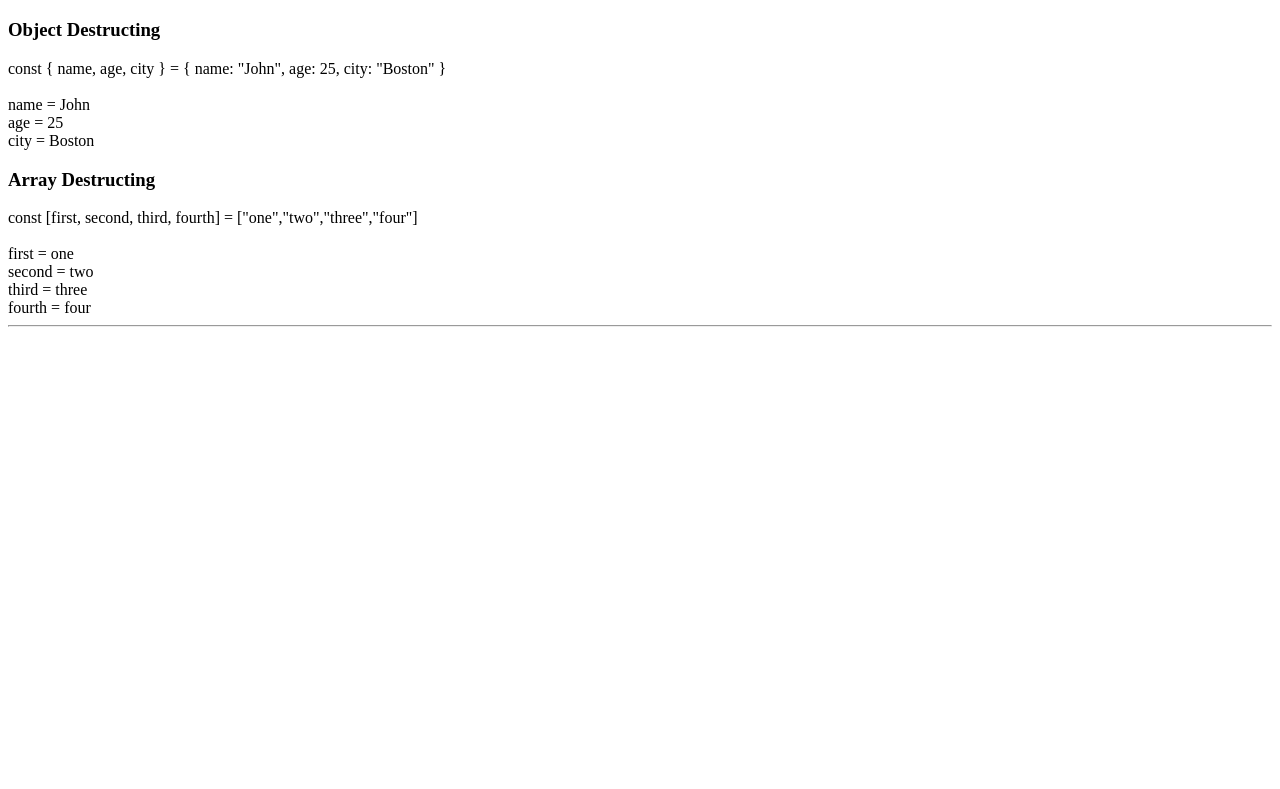
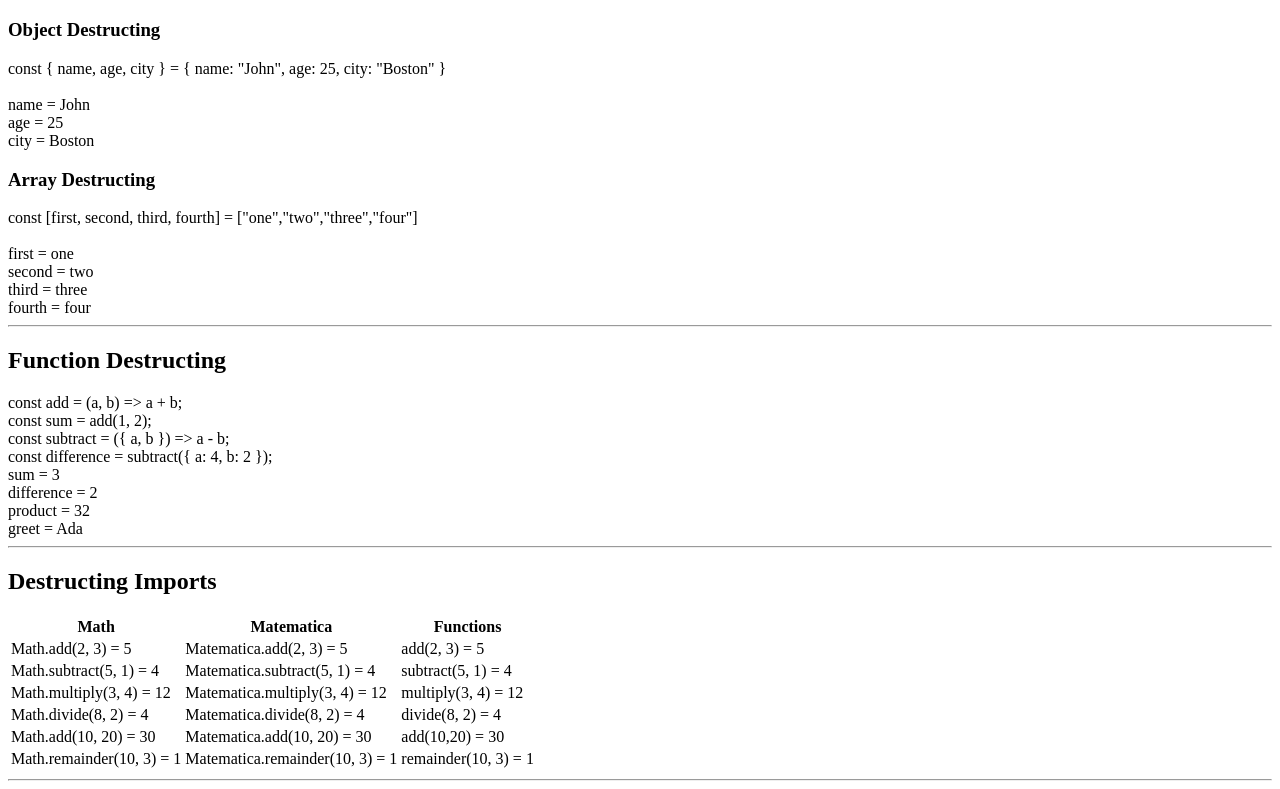
Before and after one commit to yevk55/webdev-client, a Next.js app: page /labs/lab3 in a window 1280 px wide. Shown: the part 5291-6080 px from the top of the page. Before the commit the page ends 5626 px from the top, so only its background shows below. Built offline with nearby package versions, Linux system fonts and the light colour scheme.

Commit message:
added destructing pages

```diff
--- /dev/null
+++ b/app/labs/lab3/DestructingImports.tsx
@@ -0,0 +1,52 @@
+import Math, { add, subtract, multiply, divide, remainder } from "./Math";
+import * as Matematica from "./Math";
+
+export default function DestructingImports() {
+  return (
+    <div id="wd-destructuring-imports">
+      <h2>Destructing Imports</h2>
+      <table className="w-full border-collapse text-sm">
+        <thead>
+          <tr>
+            <th>Math</th>
+            <th>Matematica</th>
+            <th>Functions</th>
+          </tr>
+        </thead>
+        <tbody>
+          <tr>
+            <td>Math.add(2, 3) = {Math.add(2, 3)}</td>
+            <td>Matematica.add(2, 3) = {Matematica.add(2, 3)}</td>
+            <td>add(2, 3) = {add(2, 3)}</td>
+          </tr>
+          <tr>
+            <td>Math.subtract(5, 1) = {Math.subtract(5, 1)}</td>
+            <td>Matematica.subtract(5, 1) = {Matematica.subtract(5, 1)}</td>
+            <td>subtract(5, 1) = {subtract(5, 1)}</td>
+          </tr>
+          <tr>
+            <td>Math.multiply(3, 4) = {Math.multiply(3, 4)}</td>
+            <td>Matematica.multiply(3, 4) = {Matematica.multiply(3, 4)}</td>
+            <td>multiply(3, 4) = {multiply(3, 4)}</td>
+          </tr>
+          <tr>
+            <td>Math.divide(8, 2) = {Math.divide(8, 2)}</td>
+            <td>Matematica.divide(8, 2) = {Matematica.divide(8, 2)}</td>
+            <td>divide(8, 2) = {divide(8, 2)}</td>
+          </tr>
+          <tr>
+            <td>Math.add(10, 20) = {Math.add(10, 20)}</td>
+            <td>Matematica.add(10, 20) = {Matematica.add(10, 20)}</td>
+            <td>add(10,20) = {add(10, 20)}</td>
+          </tr>
+          <tr>
+            <td>Math.remainder(10, 3) = {Math.remainder(10, 3)}</td>
+            <td>Matematica.remainder(10, 3) = {Matematica.remainder(10, 3)}</td>
+            <td>remainder(10, 3) = {remainder(10, 3)}</td>
+          </tr>
+        </tbody>
+      </table>
+      <hr />
+    </div>
+  );
+}
--- /dev/null
+++ b/app/labs/lab3/FunctionDestructing.tsx
@@ -0,0 +1,24 @@
+export default function FunctionDestructing() {
+  const add = (a: number, b: number) => a + b;
+  const sum = add(1, 2);
+  const subtract = ({ a, b }: { a: number; b: number }) => a - b;
+  const difference = subtract({ a: 4, b: 2 });
+  const multiply = (a: number, b: number) => a * b;
+  const product = multiply(4, 8);
+  const greet = (name = "Ada") => name;
+  const greeting = greet();
+  return (
+    <div id="wd-function-destructing">
+      <h2>Function Destructing</h2>
+      const add = (a, b) =&gt; a + b; <br />
+      const sum = add(1, 2);          <br />
+      const subtract = (&#123; a, b &#125;) =&gt; a - b; <br />
+      const difference = subtract(&#123; a: 4, b: 2 &#125;); <br />
+      sum = {sum}                     <br />
+      difference = {difference} <br />
+      product = {product} <br />
+      greet = {greeting}
+      <hr />
+    </div>
+  );
+}
--- /dev/null
+++ b/app/labs/lab3/Math.ts
@@ -0,0 +1,23 @@
+export function add(a: number, b: number): number {
+  return a + b;
+}
+export function subtract(a: number, b: number): number {
+  return a - b;
+}
+export function multiply(a: number, b: number): number {
+  return a * b;
+}
+export function divide(a: number, b: number): number {
+  return a / b;
+}
+export function remainder(a: number, b: number): number {
+  return a % b;
+}
+const Math = {
+  add,
+  subtract,
+  multiply,
+  divide,
+  remainder,
+};
+export default Math;
--- a/app/labs/lab3/page.tsx
+++ b/app/labs/lab3/page.tsx
@@ -24,6 +24,8 @@
 import House from "./House";
 import Spreader from "./Spreader";
 import Destructing from "./Destructing";
+import FunctionDestructing from "./FunctionDestructing";
+import DestructingImports from "./DestructingImports";
 
 export default function Lab3() {
   console.log("Hello World!");
@@ -56,6 +58,8 @@
       <House />
       <Spreader />
       <Destructing />
+      <FunctionDestructing />
+      <DestructingImports />
     </div>
   );
 }
```
